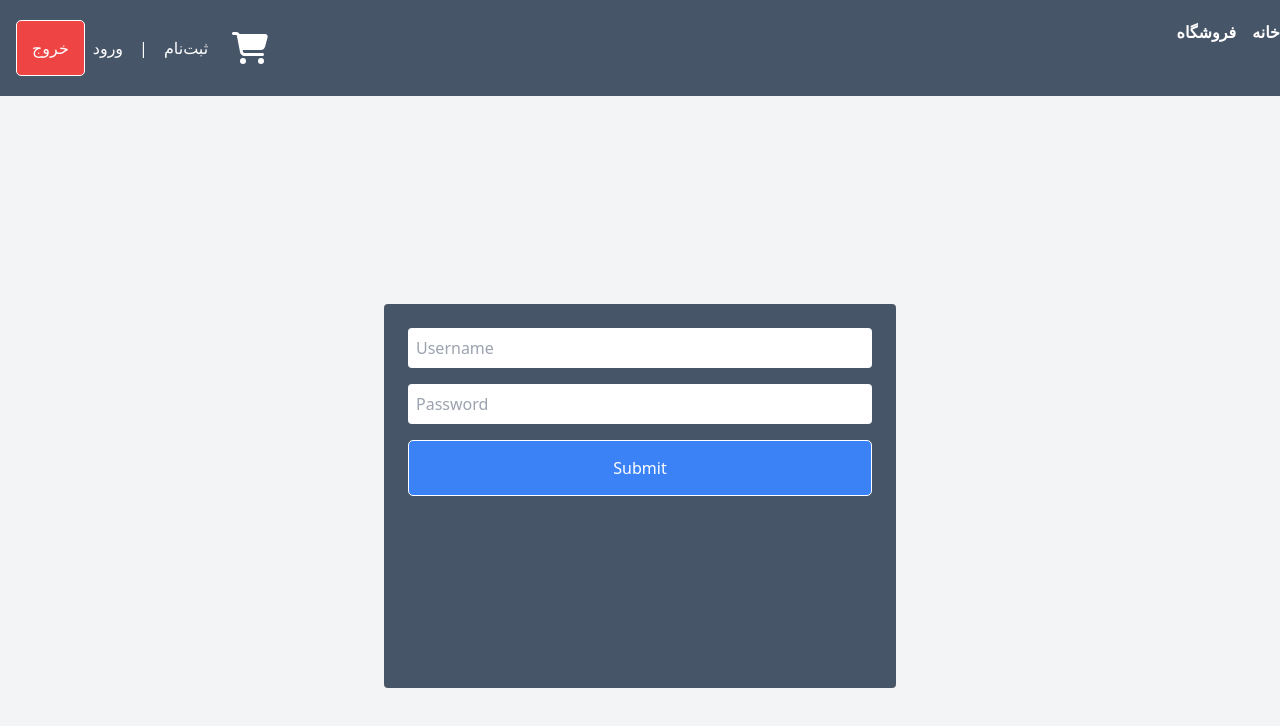
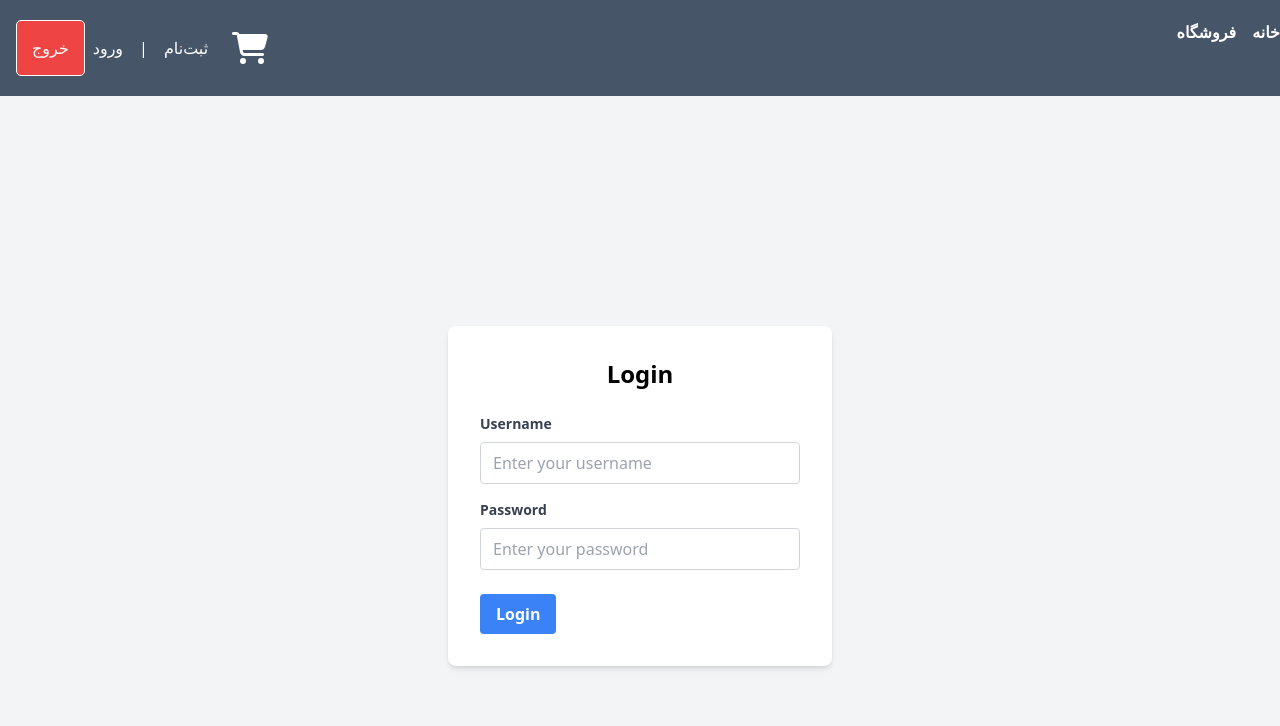
Before and after one commit to EliTaqdimi/shop, a React (Vite) app: page /login in a window 1280 px wide. Shown: the top 726 px of the page. Built offline with nearby package versions, Linux system fonts and the light colour scheme.

Commit message:
change loginForm

```diff
--- a/src/pages/login/Login.tsx
+++ b/src/pages/login/Login.tsx
@@ -1,79 +1,144 @@
-import { useFormik } from "formik";
-import Container from "../../componenets/container/Container";
-import Button from "../../componenets/button/Button";
-import { useShoppingCartContext } from '../../context/ShopContext'
-import * as Yup from "yup";
+// import { useFormik } from "formik";
+// import Container from "../../componenets/container/Container";
+// import Button from "../../componenets/button/Button";
+// import { useShoppingCartContext } from '../../context/ShopContext'
+// import * as Yup from "yup";
 
-function Login() {
+// function Login() {
+//   const { handleLogin } = useShoppingCartContext();
+
+//   const formik = useFormik({
+//     initialValues: {
+//       username: "",
+//       password: "",
+//     },
+//     validationSchema: Yup.object().shape({
+//       username: Yup.string()
+//         .min(2, "Too Short!")
+//         .max(50, "Too Long!")
+//         .required("Required"),
+//       password: Yup.string()
+//         .min(5, "Too Short!")
+//         .max(30, "Too Long!")
+//         .required("Required"),
+//     }),
+//     onSubmit: (values) => {
+//       const { username, password } = values;
+
+//       console.log(username, password);
+//       // عملیات ورود کاربر
+//       handleLogin();
+
+//       // پاک کردن فرم بعد از ارسال
+//       formik.resetForm();
+//     },
+//   });
+
+//   return (
+//     <div className="flex justify-center items-center min-h-screen bg-gray-100 mb-44">
+//       <Container>
+//         <div className="w-full max-w-lg h-96 bg-slate-600 mx-auto p-6 rounded">
+//           <form onSubmit={formik.handleSubmit}>
+//             <input
+//               value={formik.values.username}
+//               onChange={formik.handleChange}
+//               name="username"
+//               className="w-full p-2 rounded mb-4"
+//               type="text"
+//               placeholder="Username"
+//             />
+//             {formik.errors.username && formik.touched.username ? (
+//               <div className="text-red-600">{formik.errors.username}</div>
+//             ) : null}
+
+//             <input
+//               value={formik.values.password}
+//               onChange={formik.handleChange}
+//               name="password"
+//               className="w-full p-2 rounded mb-4"
+//               type="password"
+//               placeholder="Password"
+//             />
+//             {formik.errors.password && formik.touched.password ? (
+//               <div className="text-red-600">{formik.errors.password}</div>
+//             ) : null}
+//             <Button
+//               type="submit"
+//               className="w-full p-2 bg-blue-500 text-white rounded hover:bg-red-600 hover:text-white transition duration-300"
+//             >
+//               Submit
+//             </Button>
+
+//           </form>
+//         </div>
+//       </Container>
+//     </div>
+//   );
+// }
+
+// export default Login;
+import { useState } from 'react';
+import { useShoppingCartContext } from '../../context/ShopContext';
+
+const LoginForm = () => {
+  const [username, setUsername] = useState('');
+  const [password, setPassword] = useState('');
   const { handleLogin } = useShoppingCartContext();
+  const handleSubmit = (e: { preventDefault: () => void; }) => {
+    e.preventDefault();
+    console.log('Username:', username);
+    console.log('Password:', password);
 
-  const formik = useFormik({
-    initialValues: {
-      username: "",
-      password: "",
-    },
-    validationSchema: Yup.object().shape({
-      username: Yup.string()
-        .min(2, "Too Short!")
-        .max(50, "Too Long!")
-        .required("Required"),
-      password: Yup.string()
-        .min(5, "Too Short!")
-        .max(30, "Too Long!")
-        .required("Required"),
-    }),
-    onSubmit: (values) => {
-      const { username, password } = values;
-
-      console.log(username, password);
-      // عملیات ورود کاربر
+    // بعد از سابمیت فیلد ها را خالی می کنیم
+    setUsername('');
+    setPassword('');
     handleLogin();
-
-      // پاک کردن فرم بعد از ارسال
-      formik.resetForm();
-    },
-  });
+  };
 
   return (
-    <div className="flex justify-center items-center min-h-screen bg-gray-100 mb-44">
-      <Container>
-        <div className="w-full max-w-lg h-96 bg-slate-600 mx-auto p-6 rounded">
-          <form onSubmit={formik.handleSubmit}>
+    <div className="flex items-center justify-center min-h-screen bg-gray-100">
+      <form
+        onSubmit={handleSubmit}
+        className="bg-white p-8 rounded-lg shadow-md w-96"
+      >
+        <h2 className="text-2xl font-bold mb-6 text-center">Login</h2>
+        <div className="mb-4">
+          <label className="block text-gray-700 text-sm font-bold mb-2">
+            Username
+          </label>
           <input
-              value={formik.values.username}
-              onChange={formik.handleChange}
-              name="username"
-              className="w-full p-2 rounded mb-4"
             type="text"
-              placeholder="Username"
+            value={username}
+            onChange={(e) => setUsername(e.target.value)}
+            className="w-full px-3 py-2 border border-gray-300 rounded focus:outline-none focus:ring-2 focus:ring-blue-500"
+            placeholder="Enter your username"
+            required
           />
-            {formik.errors.username && formik.touched.username ? (
-              <div className="text-red-600">{formik.errors.username}</div>
-            ) : null}
-
+        </div>
+        <div className="mb-6">
+          <label className="block text-gray-700 text-sm font-bold mb-2">
+            Password
+          </label>
           <input
-              value={formik.values.password}
-              onChange={formik.handleChange}
-              name="password"
-              className="w-full p-2 rounded mb-4"
             type="password"
-              placeholder="Password"
+            value={password}
+            onChange={(e) => setPassword(e.target.value)}
+            className="w-full px-3 py-2 border border-gray-300 rounded focus:outline-none focus:ring-2 focus:ring-blue-500"
+            placeholder="Enter your password"
+            required
           />
-            {formik.errors.password && formik.touched.password ? (
-              <div className="text-red-600">{formik.errors.password}</div>
-            ) : null}
-            <Button
+        </div>
+        <div className="flex items-center justify-between">
+          <button
             type="submit"
-              className="w-full p-2 bg-blue-500 text-white rounded hover:bg-red-600 hover:text-white transition duration-300"
+            className="bg-blue-500 hover:bg-blue-700 text-white font-bold py-2 px-4 rounded focus:outline-none focus:ring-2 focus:ring-blue-500"
           >
-              Submit
-            </Button>
-
+            Login
+          </button>
+        </div>
       </form>
     </div>
-      </Container>
-    </div>
   );
-}
+};
 
-export default Login;
+export default LoginForm;
```
Lines whose indentation alone changed are shown as unchanged.
